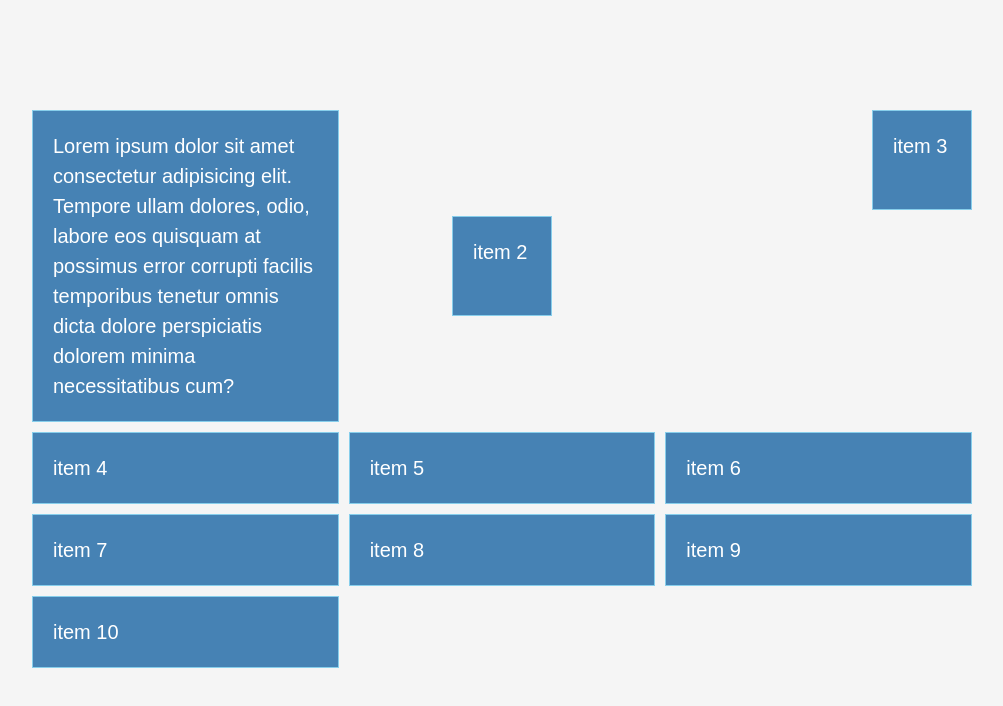
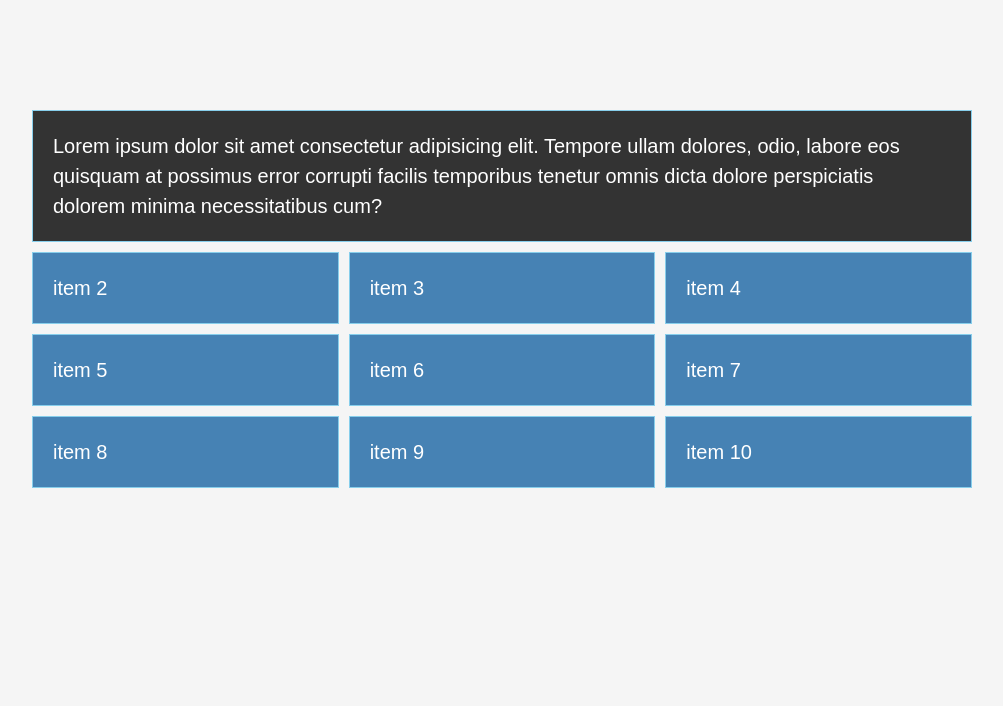
Before and after one commit to mehwishjbe/grid-crash-course, a plain HTML site: page index.html in a window 1280 px wide. Shown: the whole page, without its empty margins (138-1141 px from the left). Drawn offline with Linux system fonts and the light colour scheme.

Commit message:
grid-column-span

```diff
--- a/style.css
+++ b/style.css
@@ -34,7 +34,6 @@ body{
     /* grid-template-rows: repeat(3, 1fr); */
 
 
-    align-items: start;
 
 }
 
@@ -46,7 +45,15 @@ body{
     border: skyblue 1px solid;
 }
 
-.item:nth-of-type(2){
+.item:nth-of-type(1){
+    background-color: #333;
+    /* grid-column-start: 1;
+    grid-column-end: 3; */
+
+    grid-column: 1 / 4;
+}
+
+/* .item:nth-of-type(2){
     height: 100px;
     width: 100px;
     align-self: center;
@@ -57,4 +64,4 @@ body{
     width: 100px;
     align-self: self-start;
     justify-self: right;
-}
+} */
```
